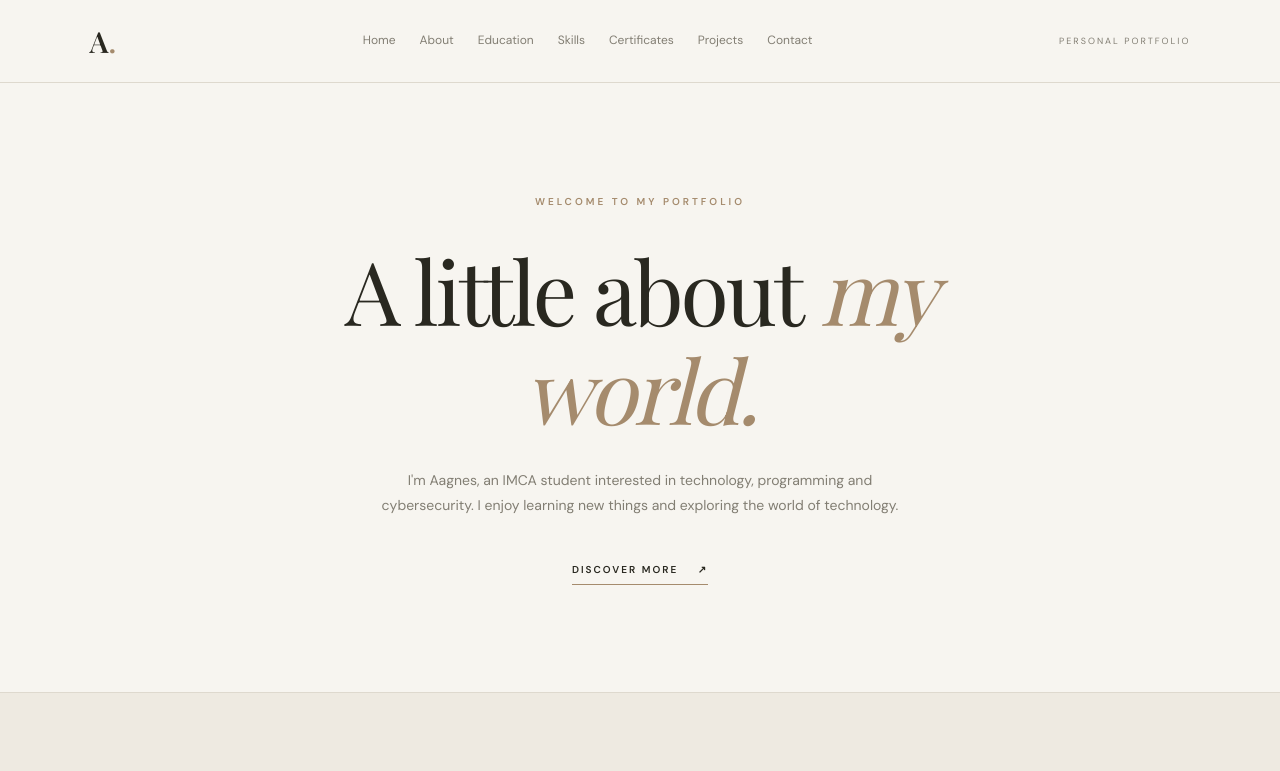
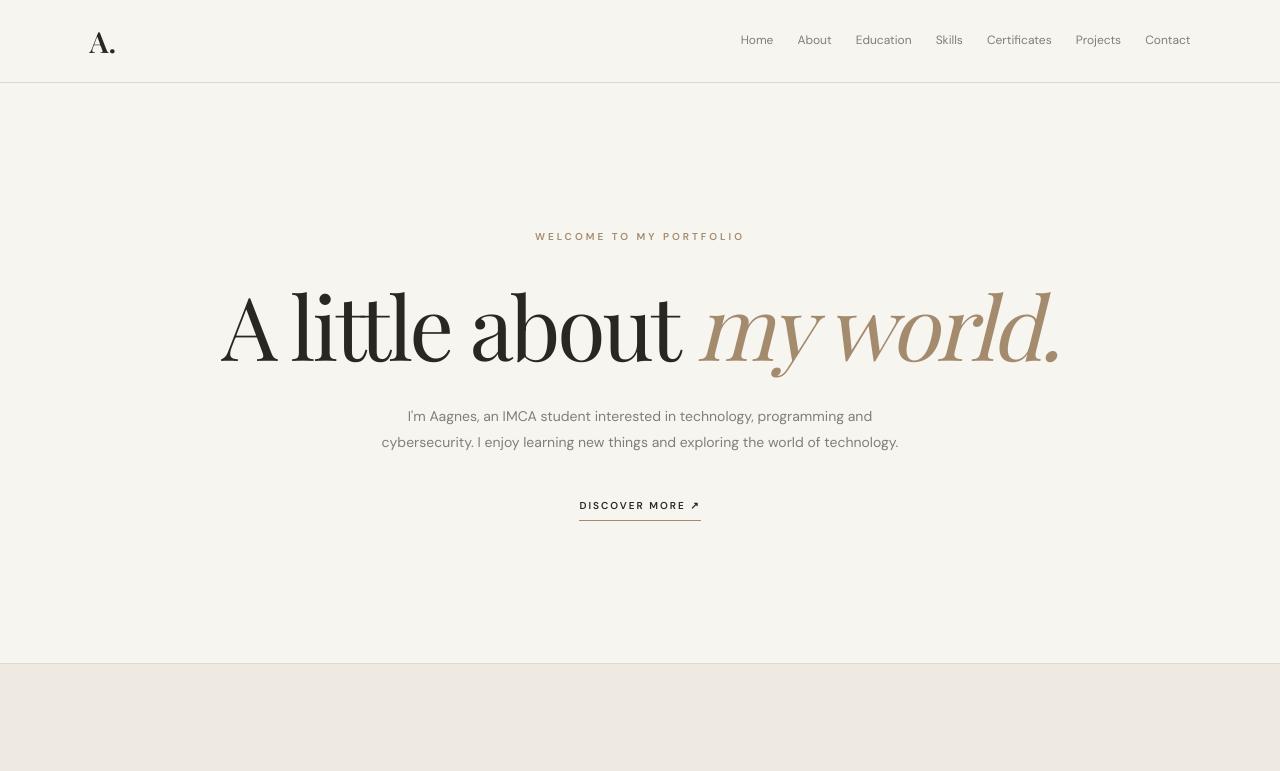
Before and after one commit to aagnesaan07/aagnes-portfolio-repository, a plain HTML site: page index.html in a window 1280 px wide. Shown: the top 771 px of the page. Drawn offline with nearby package versions, Linux system fonts and the light colour scheme; a web font is replaced by a local one.

Commit message:
Update index.html

```diff
--- a/index.html
+++ b/index.html
@@ -6,17 +6,13 @@
     <meta charset="UTF-8">
     <meta name="viewport" content="width=device-width, initial-scale=1.0">
 
-    <title>Aagnes | Personal Portfolio</title>
+    <title>Aagnes | Portfolio</title>
 
-    <meta name="description" content="Personal portfolio of Aagnes, an IMCA student interested in technology, programming and cybersecurity.">
-
-    <!-- Google Fonts -->
     <link rel="preconnect" href="https://fonts.googleapis.com">
     <link rel="preconnect" href="https://fonts.gstatic.com" crossorigin>
 
     <link href="https://fonts.googleapis.com/css2?family=DM+Sans:wght@400;500;600;700&family=Playfair+Display:ital,wght@0,400;0,500;0,600;1,400&display=swap" rel="stylesheet">
 
-    <!-- CSS -->
     <link rel="stylesheet" href="style.css">
 </head>
 
@@ -26,7 +22,7 @@
 
     <header class="navbar">
 
-        <a href="#home" class="logo">A<span>.</span></a>
+        <a href="#home" class="logo">A.</a>
 
         <nav>
             <a href="#home">Home</a>
@@ -38,18 +34,15 @@
             <a href="#contact">Contact</a>
         </nav>
 
-        <p class="nav-note">PERSONAL PORTFOLIO</p>
-
     </header>
-
-
-    <!-- HERO SECTION -->
 
     <main>
 
+        <!-- HOME -->
+
         <section class="hero" id="home">
 
-            <div class="hero-left">
+            <div class="hero-content">
 
                 <p class="eyebrow">WELCOME TO MY PORTFOLIO</p>
 
@@ -64,7 +57,7 @@
                 </p>
 
                 <a href="#about" class="text-link">
-                    DISCOVER MORE <span>↗</span>
+                    DISCOVER MORE ↗
                 </a>
 
             </div>
@@ -72,7 +65,7 @@
         </section>
 
 
-        <!-- ABOUT SECTION -->
+        <!-- ABOUT -->
 
         <section class="content-section tinted" id="about">
 
@@ -113,7 +106,7 @@
         </section>
 
 
-        <!-- EDUCATION SECTION -->
+        <!-- EDUCATION -->
 
         <section class="content-section" id="education">
 
@@ -145,7 +138,7 @@
         </section>
 
 
-        <!-- SKILLS SECTION -->
+        <!-- SKILLS -->
 
         <section class="content-section tinted" id="skills">
 
@@ -159,19 +152,17 @@
                 <h2 class="section-title">Things I'm Learning</h2>
 
                 <p class="section-intro">
-                    Technical areas I have explored through my academic
+                    Technical areas I have explored through academic
                     learning and personal development.
                 </p>
 
                 <div class="skill-list">
-
                     <span>Python</span>
                     <span>Java</span>
                     <span>HTML & CSS</span>
                     <span>Cybersecurity</span>
                     <span>Database Management</span>
                     <span>Web Development</span>
-
                 </div>
 
             </div>
@@ -179,7 +170,7 @@
         </section>
 
 
-        <!-- CERTIFICATES SECTION -->
+        <!-- CERTIFICATES -->
 
         <section class="content-section" id="certificates">
 
@@ -223,7 +214,7 @@
         </section>
 
 
-        <!-- PROJECTS SECTION -->
+        <!-- PROJECTS -->
 
         <section class="content-section tinted" id="projects">
 
@@ -250,7 +241,9 @@
                         academic journey, technical interests and projects.
                     </p>
 
-                    <span class="project-tools">HTML · CSS · GITHUB PAGES</span>
+                    <span class="project-tools">
+                        HTML · CSS · GITHUB PAGES
+                    </span>
 
                 </div>
 
@@ -268,7 +261,9 @@
                         foundational knowledge through training and learning.
                     </p>
 
-                    <span class="project-tools">CYBERSECURITY · NETWORK SECURITY</span>
+                    <span class="project-tools">
+                        CYBERSECURITY · NETWORK SECURITY
+                    </span>
 
                 </div>
 
@@ -286,7 +281,9 @@
                         projects as part of my academic learning.
                     </p>
 
-                    <span class="project-tools">JAVA · PYTHON · DATABASE</span>
+                    <span class="project-tools">
+                        JAVA · PYTHON · DATABASE
+                    </span>
 
                 </div>
 
@@ -295,7 +292,7 @@
         </section>
 
 
-        <!-- CONTACT SECTION -->
+        <!-- CONTACT -->
 
         <section class="contact-section" id="contact">
 
@@ -322,13 +319,9 @@
     <!-- FOOTER -->
 
     <footer>
-
         <p>© 2026 AAGNES</p>
-
         <p>DESIGNED WITH CURIOSITY.</p>
-
     </footer>
 
 </body>
-
 </html>
```
